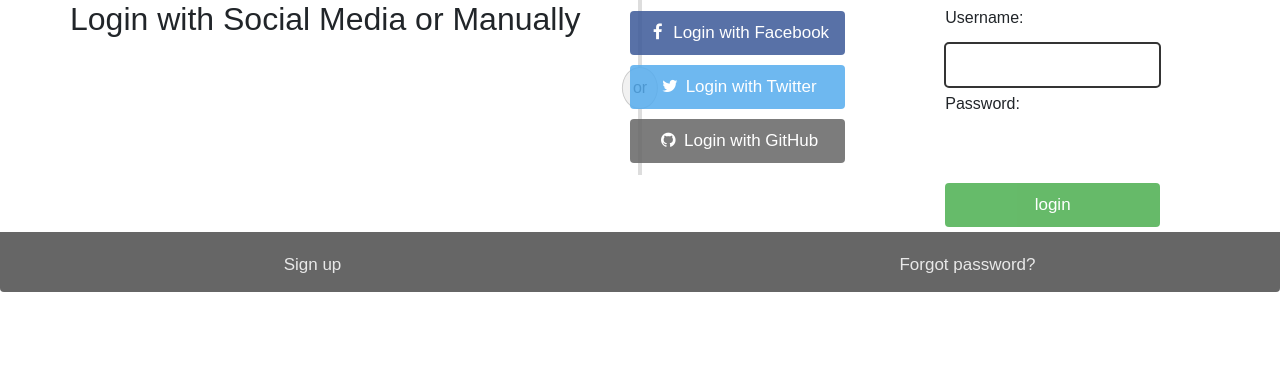
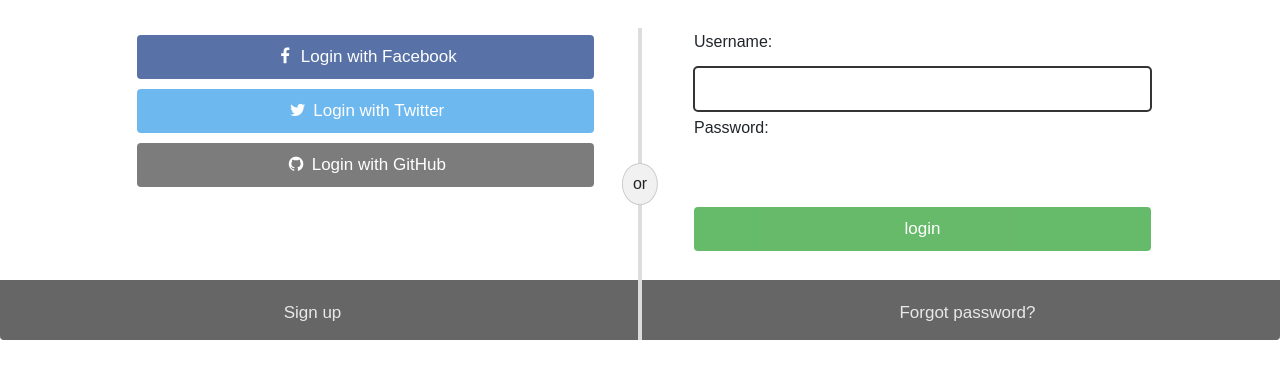
Before and after one commit to sir-guevara/sosdvlpr, a Django app: page /accounts/login/ in a window 1280 px wide. Shown: the part 56-435 px from the top of the page. Run offline with Django 3.2, Linux system fonts and the light colour scheme; some libraries are stand-ins or nearby versions.

Commit message:
still on the skeleton

```diff
--- a/static/css/style.css
+++ b/static/css/style.css
@@ -70,11 +70,11 @@ input[type=submit]:hover {
 }
 
 /* Clear floats after the columns */
-.row:after {
+/* .row:after {
   content: "";
   display: table;
   clear: both;
-}
+} */
 
 /* vertical line */
 .vl {
@@ -82,7 +82,7 @@ input[type=submit]:hover {
   left: 50%;
   transform: translate(-50%);
   border: 2px solid #ddd;
-  height: 175px;
+  height: 312px;
 }
 
 /* text inside the vertical line */
--- a/templates/base.html
+++ b/templates/base.html
@@ -54,8 +54,6 @@
 
     <script src="{% static 'js/jquery-2.1.3.min.js' %}"></script>
     <script src="{% static 'js/bootstrap.min.js' %}"></script>
-    <script src="{% static 'js/owl.carousel.min.js' %}"></script>
-
     <script src="{% static 'js/main.js' %}"></script>
 </body>
 </html>
--- a/templates/registration/login.html
+++ b/templates/registration/login.html
@@ -1,15 +1,15 @@
 {% extends 'base.html' %}
 
   {% block content%}
-    <div class="container">
+    <div class="container p-4">
               <form method="post" action="{% url 'login' %}">
                 {% csrf_token %}
                   <div class="row">
-                    <h2 style="text-align:center">Login with Social Media or Manually</h2>
-                    <div class="vl">
-                      <span class="vl-innertext">or</span>
+                      <div class="p-1">
+                        <div class="vl">
+                          <span class="vl-innertext">or</span>
+                      </div>
                     </div>
-
                     <div class="col">
                       <a href="{% url 'social:begin' 'facebook' %}" class="fb btn">
                         <i class="fa fa-facebook fa-fw"></i> Login with Facebook
```
